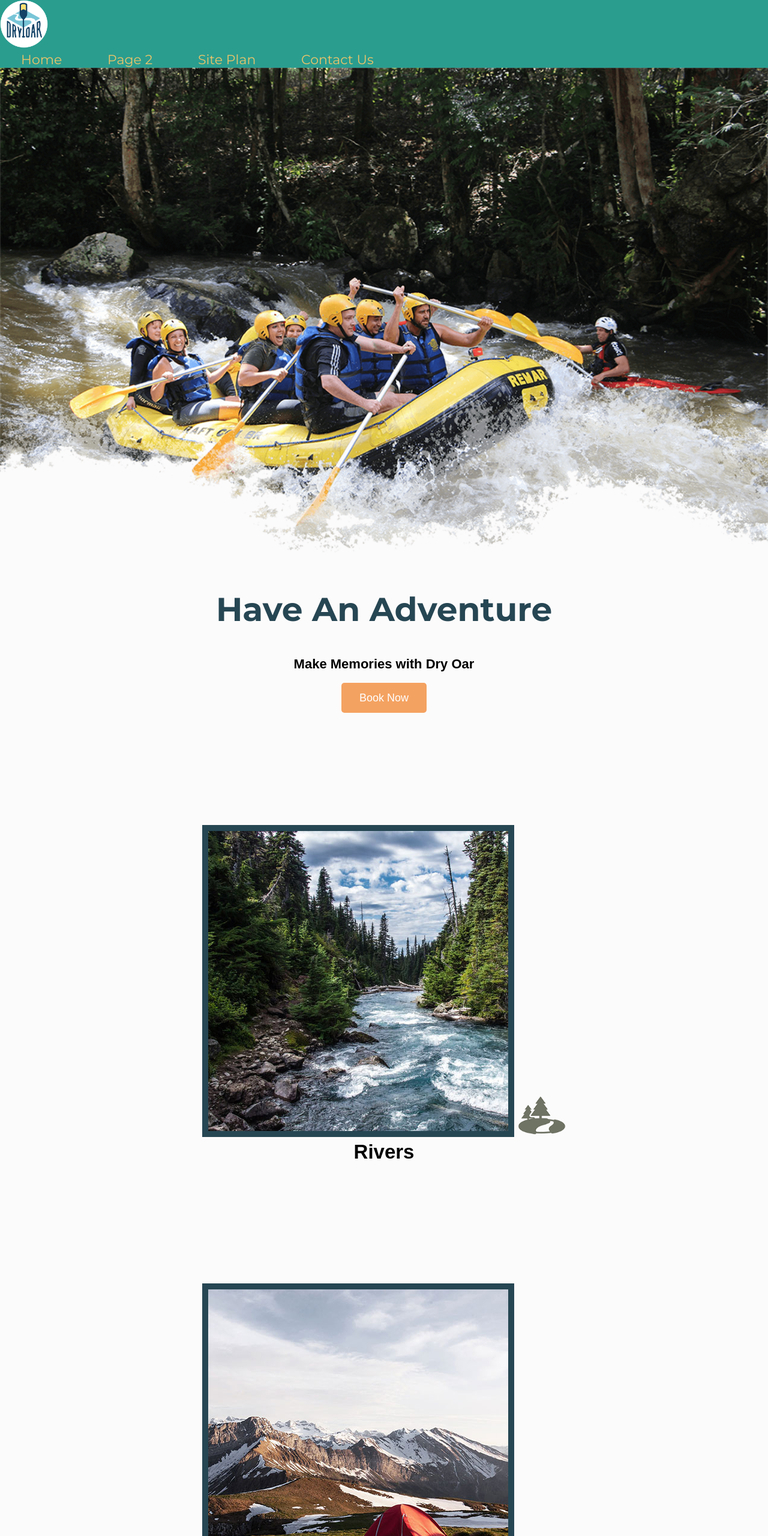
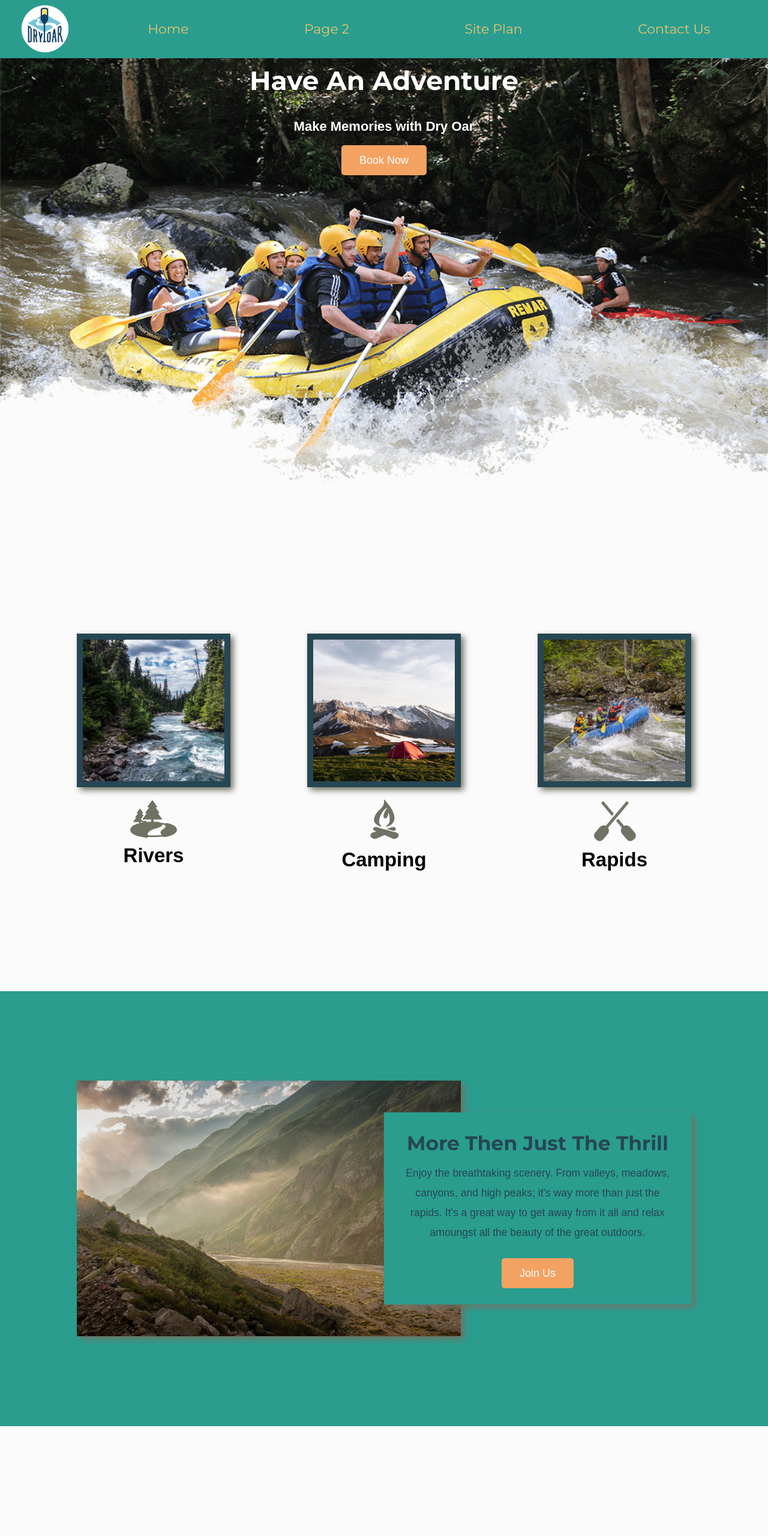
Before and after one commit to klmanheimer/wdd130, a plain HTML site: page wwr/index.html in a window 1280 px wide. Shown: the top 2560 px of the page at 60% size. Drawn offline with Linux system fonts and the light colour scheme; a web font is replaced by a local one.

Commit message:
changed the css

```diff
--- /dev/null
+++ b/ice/styles/ice6.css
@@ -0,0 +1,19 @@
+.content{
+    display: grid;
+    grid-template-columns: repeat(2, 1fr);
+    justify-content: center;
+    height: 100%;
+    width: 100%;
+}
+img{
+    grid-column: 1/2;
+    justify-self: center;
+    position: relative;
+}
+
+.grey{
+    width: 100%;
+    height: 100%;
+    background-color: grey;
+    grid-column: 2/3;
+}
--- a/wwr/styles/style.css
+++ b/wwr/styles/style.css
@@ -13,25 +13,28 @@ nav a{
 }
 
 #hero-msg h1, #hero-msg h4{
-    text-align:center;
+    text-align: center;
+    color: white;
 }
 
 .button-box{
-    text-align:center;
+    text-align: center;
 }
 
 main section{
-    text-align:center;
+    text-align: center;
 }
 
 #background{
-    height: 725px;
-    background-color: #2a9d8f;
+    height:725px;
+    background-color:#2a9d8f;
+    grid-column: 1/11;
+    grid-row: 4/9;
 }
 
 body{
-    background-color: #fcfbfb;
-    font-family: "Atma", "Arial","sans-serif";
+    background-color:#fcfbfb;
+    font-family: "Atma","Arial","sans-serif";
     font-size: 22px;
     margin: 0;
     padding: 0;
@@ -44,15 +47,17 @@ h2{
 header{
     background-color: #2a9d8f;
     font-family: "Montserrat", "Arial","sans-serif";
+    display: grid;
+    grid-template-columns: 150px auto;
 }
 
 nav a:hover{
-    background-color: #2a9d8f;
+    background-color:#2a9d8f;
     color: white;
 }
 
-.book, .join{
-    background-color: #f4a261 ;
+.book, .join {
+    background-color: #f4a261;
     color: white;
     text-decoration: none;
     font-size: 18px;
@@ -61,26 +66,64 @@ nav a:hover{
     border-radius: 5px;
 }
 
-.book:hover, .join:hover{
-    background-color: white;
-    color: #e9c46a;
+.card-img {
+    border: 10px solid #264653;
+    transition: transform .5s;
+    box-shadow: 5px 5px 10px #6f7364;
+}
+
+.card-img:hover {
+    opacity: .6;
+    transform: scale(1.1);
+}
+
+main section img {
+    box-sizing: border-box;
 }
 
 .msg{
     background-color: #2a9d8f;
     line-height: 1.5em;
     padding: 35px;
+    grid-column: 6/10;
+    grid-row: 6/7;
+    box-shadow: 5px 5px 10px #6f7364;
 }
 
 footer{
-    background-color: #2a9d8f;
-    color: #264653;
+    background-color:#2a9d8f;
+    color:#264653;
     padding: 25px 50px;
-    margin-top: 200px;
+    margin-top:200px;
+    display: flex;
+    justify-content: space-around;
+    align-items: center;
 }
 
-footer.social img{
-    padding-top: 15px;
+.home-title{
+    color:#264653;
+    font-family: "Montserrat", "Arial","sans-serif";
+    font-size: 2em;
+    margin-top:10px;
+}
+
+h4{
+    color:black;
+}
+
+.book:hover, join:hover{
+    color:#e9c46a;
+    font-size: 18px;
+}
+
+.msg h2{
+    color:#264653;
+    font-family: "Montserrat", "Arial","sans-serif";
+}
+.msg p{
+    color:#264653;
+    font-size: .8em;
+    padding-bottom: 15px;
 }
 
 footer a{
@@ -92,34 +135,8 @@ footer a:hover{
     color:#f4a261;
 }
 
-footer p{
-    font-size: 1.2em;
-}
-
-footer p a:hover{
-    text-decoration:underline;
-}
-
-.home-title{
-    color: #264653;
-    font-family: "Montserrat", "Arial","sans-serif";
-    font-size: 2.5em;
-    margin-top: 10px;
-}
-
-h4{
-    color: black;
-}
-
-.msg h2{
-    color: #264653;
-    font-family: "Montserrat", "Arial","sans-serif";
-}
-
-.msg p{
-    color: #264653;
-    font-size: .8em;
-    padding-bottom: 15px;
+.logo{
+    width: 80px;
 }
 
 .icon{
@@ -127,25 +144,122 @@ h4{
     padding-top: 10px;
 }
 
-.logo{
-    width: 80px;
-}
 #hero-img{
     width: 100%;
 }
 
-#logo-link{
-    padding-top: 5px;
+footer p a:hover{
+    text-decoration: underline;
 }
 
-.rivers-card, .camping-card, .rapids-card{
-    margin:200px;
+
+#logo_link{
+    padding-top:5px;
+    justify-self: center;
+    align-self: center;
 }
 
-.card-img{
-    border: 10px solid #264653;
+footer.social img{
+    padding-top: 15px;
 }
 
-main section img{
-    box-sizing: border-box;
+.rivers-card{
+    margin: 200px 0;
+    grid-column: 2/4;
+    grid-row: 2/3;
 }
+
+.camping-card{
+    margin: 200px 0;
+    grid-column: 5/7;
+    grid-row: 2/3;
+}
+
+.rapids-card{
+    margin:200px 0;
+    grid-column: 8/10;
+    grid-row: 2/3;
+}
+
+nav{
+    display: flex;
+    justify-content: space-around;
+}
+
+#hero{
+    display: grid;
+    grid-template-columns: 1fr 3fr 1fr;
+    margin-top: -100px;
+}
+
+#hero-box{
+    grid-column: 1/4;
+    grid-row: 1/3;
+    z-index: -1;
+}
+
+#hero-msg{
+    grid-column: 2/3;
+    grid-row: 1/2;
+    margin-top: 100px;
+}
+
+main{
+    display: grid;
+    grid-template-columns: repeat(10, 1fr);
+}
+
+.card-img, .mountains{
+    width: 100%;
+}
+
+.mountains{
+ grid-column: 2/7;
+ grid-row: 5/8;
+ box-shadow: 5px 5px 10px #6f7364;
+}
+
+
+@media screen and (max-width: 900px) {
+    #hero, .home-grid {
+        display: block;
+        height: auto;
+    }
+    nav, footer {
+        flex-direction: column;
+    }
+    nav a {
+        display: block;
+        padding: 15px;
+    }
+    #hero {
+        margin-top: 0;
+    }
+    #hero-msg {
+        margin-top: 0;
+    }
+    #hero-msg h4 {
+        display: none;
+    }
+    #hero-msg h1 {
+        color: #6f7364;
+    }
+    .home-title {
+        font-size: 25px;
+    }
+    .rivers-card, .camping-card, .rapids-card {
+        margin: 50px auto;
+        width: 60%;
+    }
+    #background {
+        display: none;
+    }
+    .mountains, .msg {
+        width: 80%;
+        display: block;
+        margin: 0 auto;
+    }
+    footer {
+        margin-top: 25px;
+    }
+}
```
Also changed, not shown: ice/ice6.html (added, +17 -0 lines), ice/images/w06_cherries.png (added).
